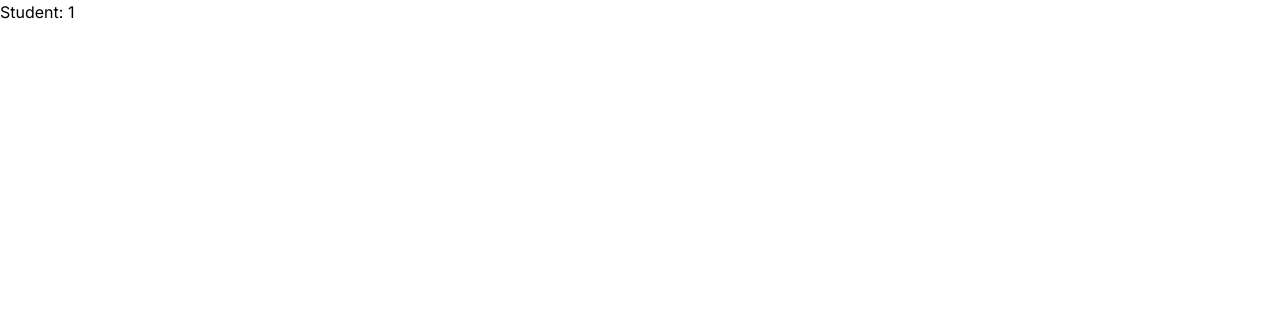
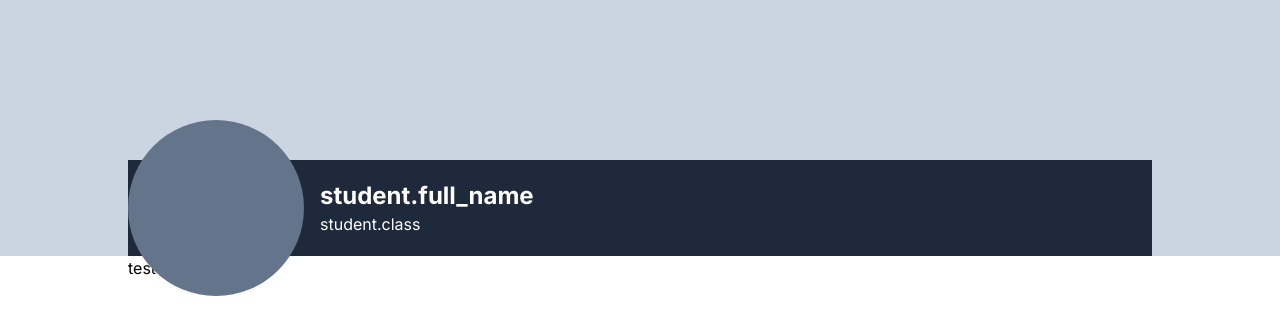
Before and after one commit to inquiryandinnovation/i2, a Next.js app: page /students/1 in a window 1280 px wide. Shown: the top 334 px of the page. Built offline with nearby package versions, Linux system fonts and the light colour scheme.

Commit message:
More Updates
Co-authored-by: Lukas <quick007@users.noreply.github.com>

```diff
--- /dev/null
+++ b/app/(public)/projects/[slug]/page.tsx
@@ -0,0 +1,11 @@
+export default function Project({
+    params: { slug },
+  }: {
+    params: { slug: string };
+  }) {
+    return (
+      <div>
+        <h1>Project: {slug}</h1>
+      </div>
+    );
+  }
--- /dev/null
+++ b/app/(public)/projects/page.tsx
@@ -0,0 +1,7 @@
+export default function Projects() {
+    return (
+        <div>
+            <h1>Projects</h1>
+        </div>
+    )
+}
--- a/app/(public)/students/[slug]/page.tsx
+++ b/app/(public)/students/[slug]/page.tsx
@@ -4,8 +4,17 @@ export default function Student({
   params: { slug: string };
 }) {
   return (
-        <div>
-            <h1>Student: {slug}</h1>
+    <>
+      <div className="w-full bg-slate-300 h-64 flex items-end justify-center">
+        <div className="max-w-screen-lg w-full bg-slate-800 h-24 flex items-center relative">
+          <div className="h-44 w-44 bg-slate-500 rounded-full bottom-0 left-0"></div>
+          <div className="ml-4">
+            <h1 className="text-2xl font-bold text-white">student.full_name</h1>
+            <p className="text-white">student.class</p>
           </div>
-    )
+        </div>
+      </div>
+      <div className="max-w-screen-lg mx-auto flex">test</div>
+    </>
+  );
 }
--- a/app/dashboard/standley/layout.tsx
+++ b/app/dashboard/standley/layout.tsx
@@ -2,11 +2,21 @@ import { ReactNode } from "react";
 
 export default function Layout({ children }: { children: ReactNode }) {
 	return (
-		<div className="flex">
-			<nav className="w-72">
-
+		<div className="flex h-screen">
+			<nav className="w-72 p-8 grid gap-8 border-r">
+				<section></section>
+				<section></section>
+				<section className="mt-auto"></section>
 			</nav>
 			{children}
+			<div>
+				<section>
+
+				</section>
+				<section>
+
+				</section>
+			</div>
 		</div>
 	)
 }
```
Also changed, not shown: app/icon.svg. Lines whose indentation alone changed are shown as unchanged.
